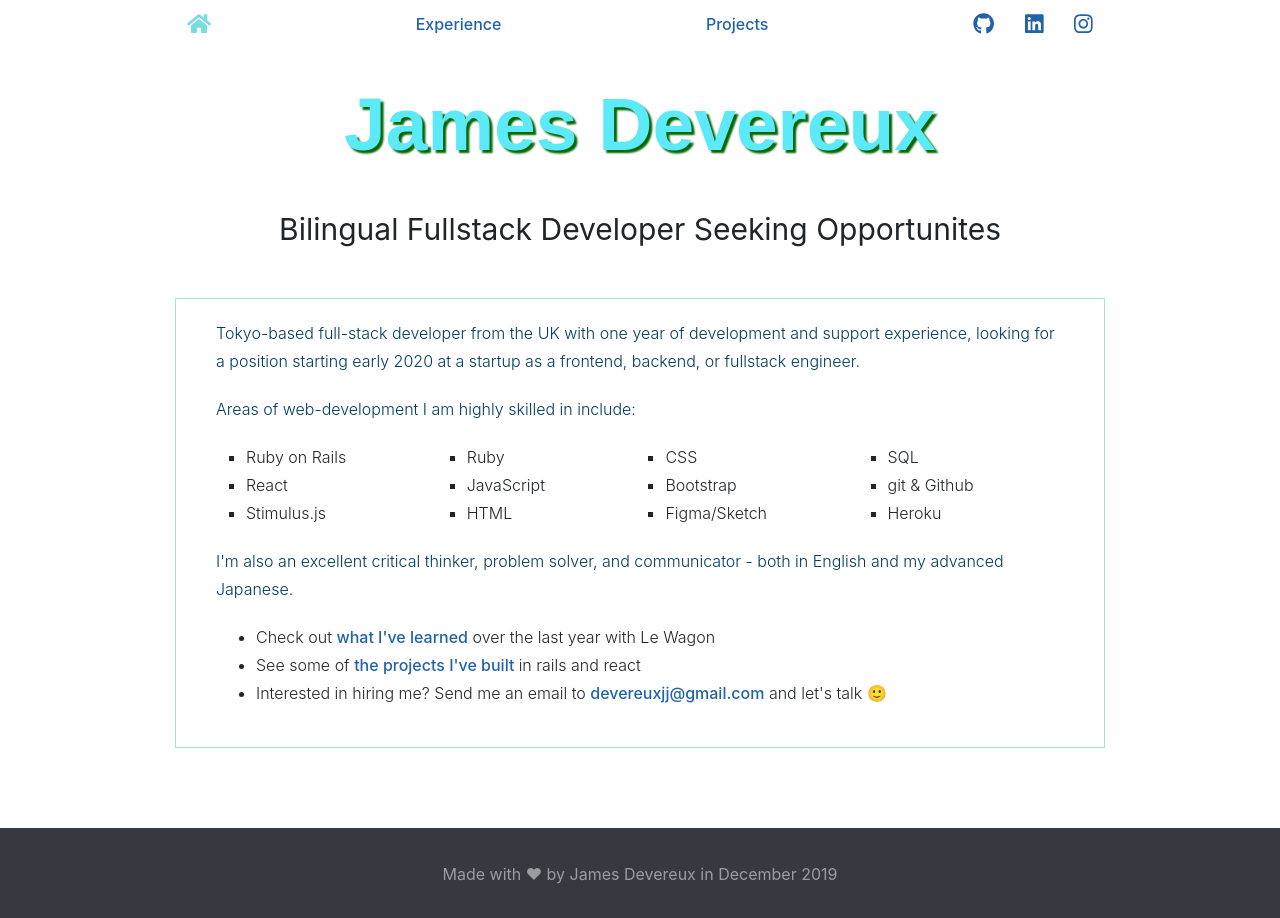
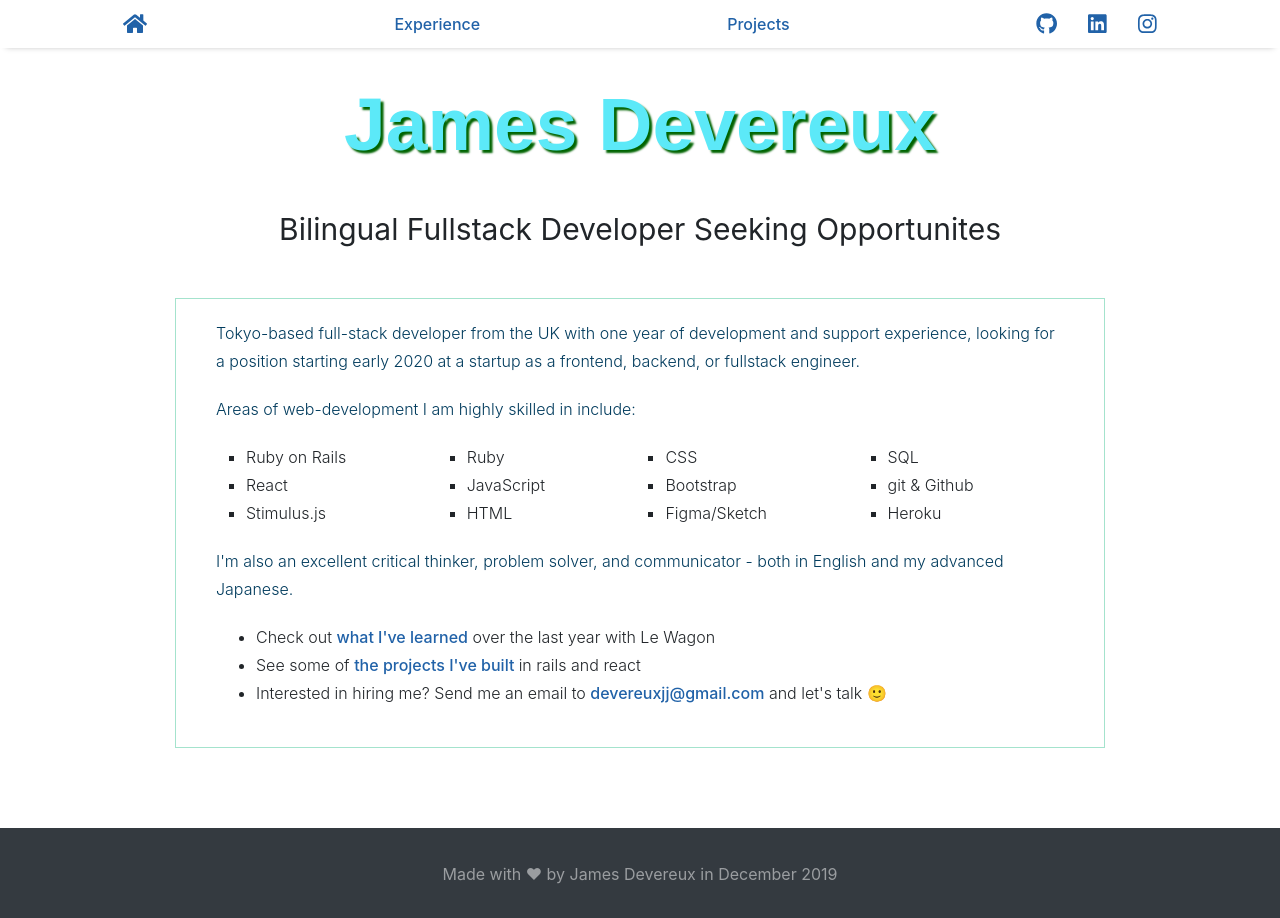
Before and after one commit to jjmountain/react-portfolio, a React (Create React App) app: page / in a window 1280 px wide. Built offline with nearby package versions, Linux system fonts and the light colour scheme; a web font is replaced by a local one.

Commit message:
sticky navbar

```diff
--- a/src/App.js
+++ b/src/App.js
@@ -14,8 +14,8 @@ function App() {
   return (
     <>
     <wrapper className="d-flex flex-column">
+      <Navbar />
       <div className="container" id='page-container'>
-      <Navbar />
         <Routes />
       </div>
       <Footer />
--- a/src/pages/components/Navbar.js
+++ b/src/pages/components/Navbar.js
@@ -12,7 +12,7 @@ const Navbar = () => {
   const githubIcon = <FontAwesomeIcon icon={['fab', 'github']} size="lg" />
 
   return (
-    <ul className='navbar'>
+    <ul className='navbar sticky-top bg-white'>
       <li>
         <NavLink exact to='/' activeClassName='navbar-selected'>{homeIcon}</NavLink>
       </li>
--- a/src/pages/components/navbar.css
+++ b/src/pages/components/navbar.css
@@ -2,24 +2,23 @@
   justify-content: space-between;
   list-style-type: none;
   padding: 0.5rem 0;
+  box-shadow: 0 5px 6px -6px #b8b8b8;
 }
 
 .navbar-selected {
-  color: #78dce1;
+  /* color: #78dce1; */
+  font-weight: 700;
 }
 
 @media (max-width: 576px) {
 
-  .navbar {
-    justify-content: space-between;
-  }
 
 
   }
 
   @media (min-width: 768px) {
-    .navbar {
-      justify-content: space-around;
-    }
+  }
 
+  .navbar {
+    justify-content: space-around;
   }
```
